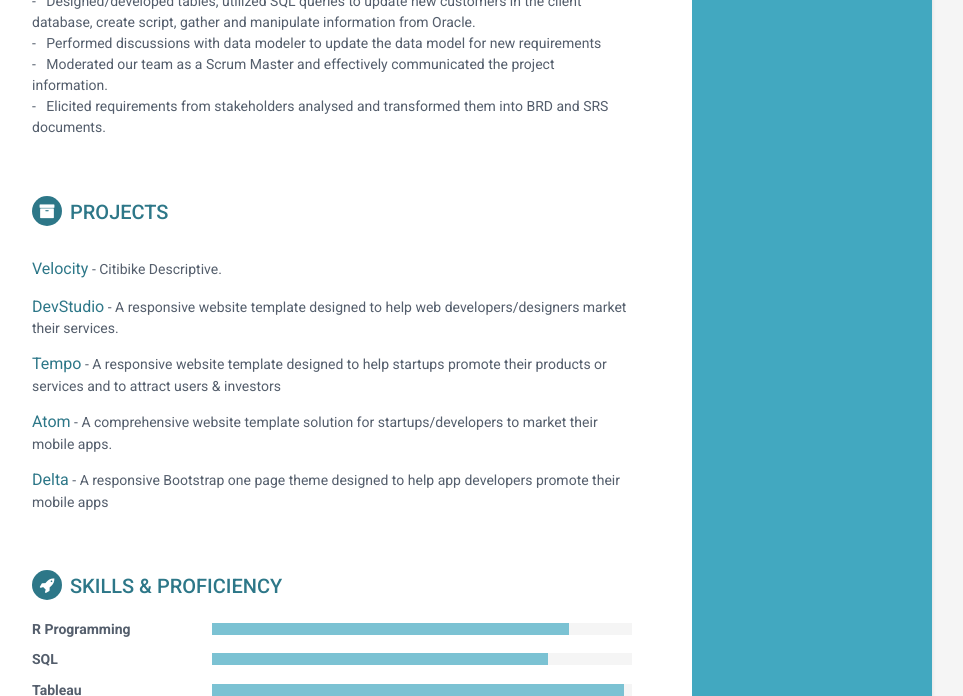
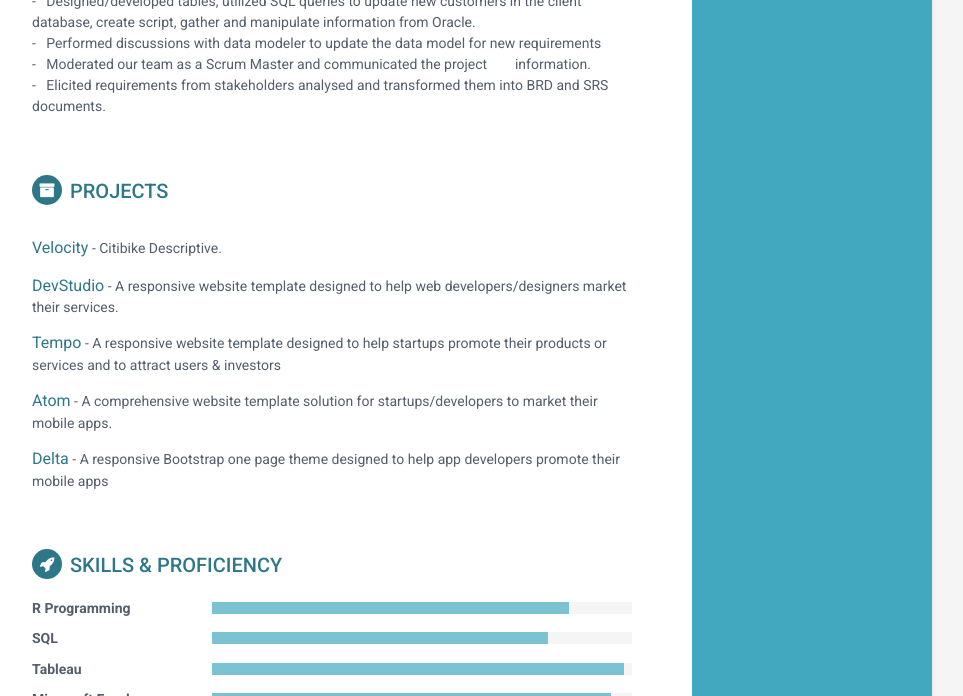
Before and after one commit to AshwinRajendran/Ashwin-CV, a Jekyll site: the page built from index.html, in a window 1280 px wide and 900 px high, scrolled down 999 px, cut to the strip 204-900 px from the top of the window. Shown: the whole strip, without its empty margins (188-1151 px from the left). Built offline with Jekyll 4.4.1, drawn with Linux system fonts in a browser that asks for light colours.

Commit message:
Update experiences.yml

```diff
--- a/_data/experiences.yml
+++ b/_data/experiences.yml
@@ -56,6 +56,6 @@
 	<br>
 	-  &nbsp; Performed discussions with data modeler to update the data model for new requirements
 	<br>
-	-  &nbsp; Moderated our team as a Scrum Master and effectively communicated the project &nbsp;&nbsp;&nbsp;&nbsp;&nbsp;&nbsp; information.
+	-  &nbsp; Moderated our team as a Scrum Master and communicated the project &nbsp;&nbsp;&nbsp;&nbsp;&nbsp;&nbsp; information.
 	<br>
-	-  &nbsp; Elicited requirements from stakeholders analysed and transformed them into BRD and SRS &nbsp;&nbsp;&nbsp;&nbsp; documents."
+	-  &nbsp; Elicited requirements from stakeholders analysed and transformed them into BRD and SRS &nbsp;&nbsp;&nbsp;&nbsp;&nbsp; documents."
```
